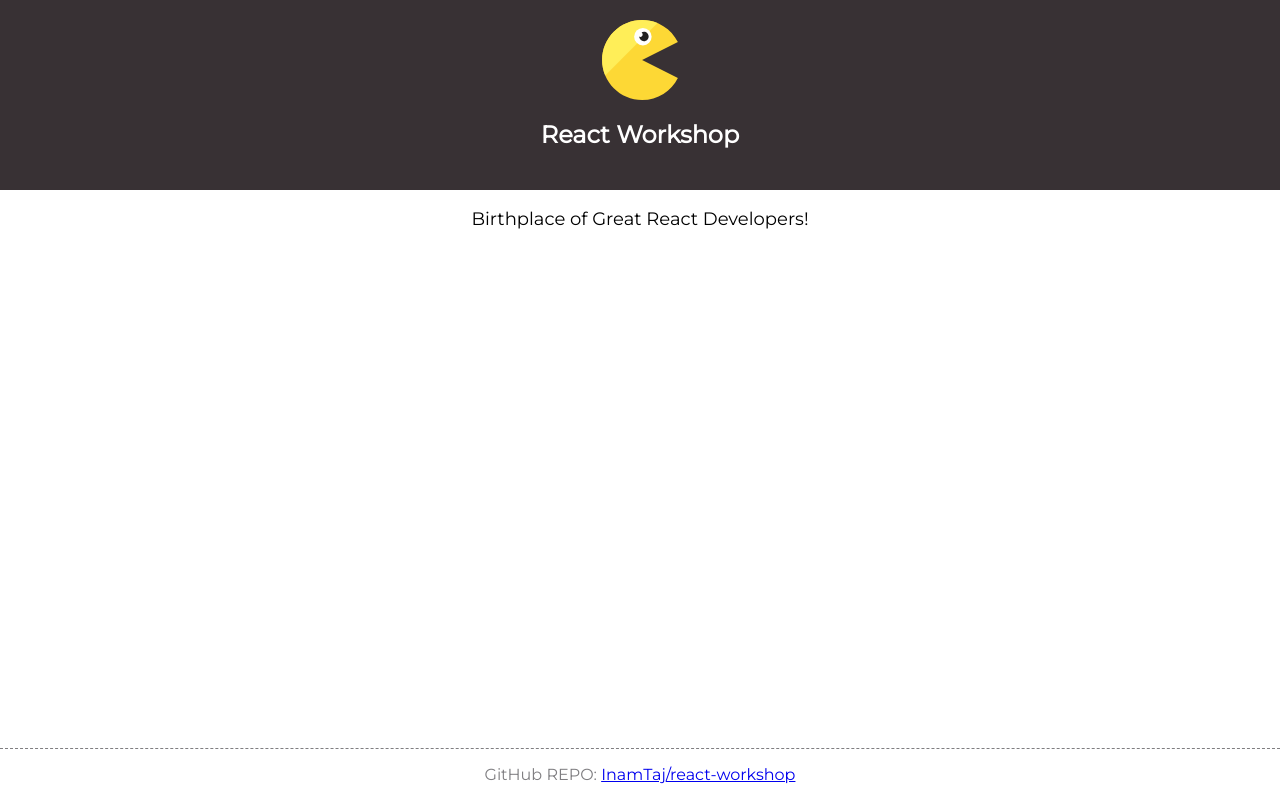
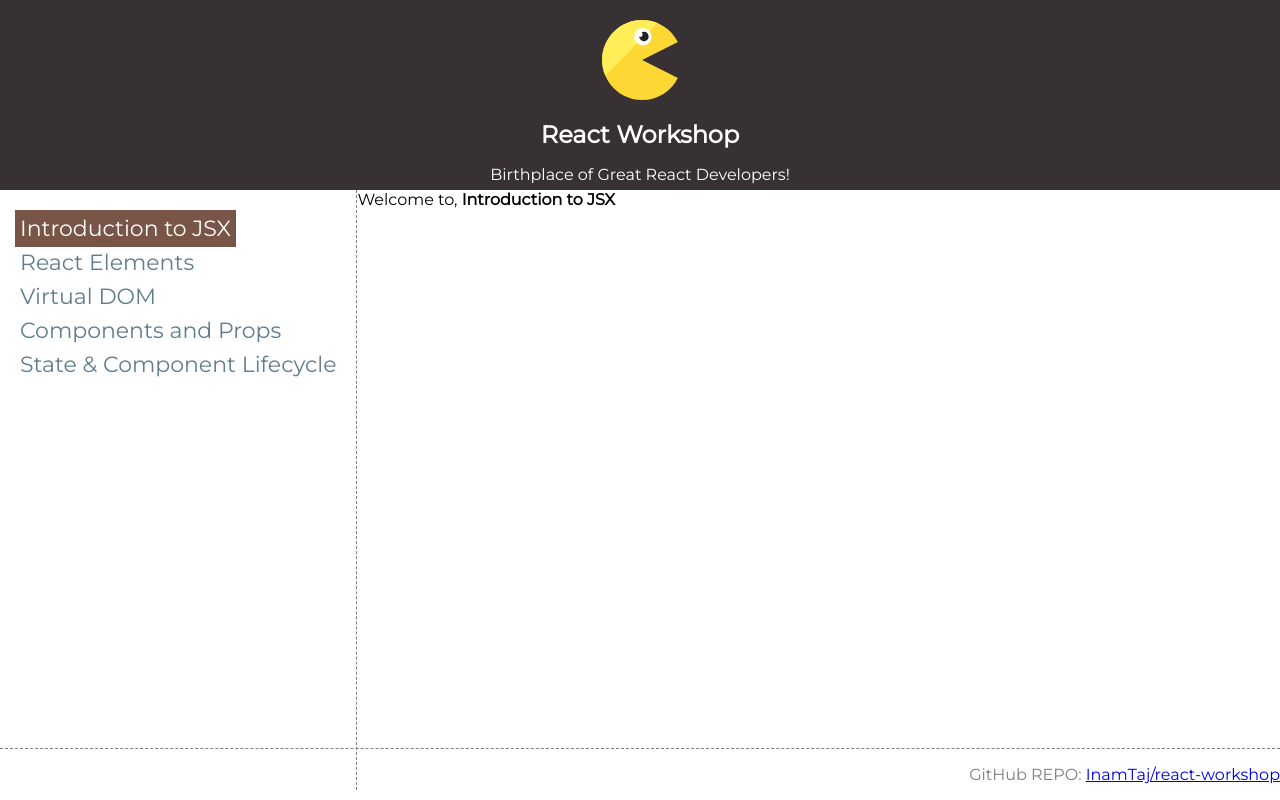
Before and after one commit to InamTaj/react-workshop, a React (Create React App) app: page / in a window 1280 px wide. Built offline with nearby package versions, Linux system fonts and the light colour scheme.

Commit message:
created_basic_structure_of_lessons_UI

```diff
--- a/src/modules/App/App.js
+++ b/src/modules/App/App.js
@@ -2,6 +2,7 @@ import React, { Component } from 'react';
 
 import Header from './components/Header/Header';
 import Footer from './components/Footer/Footer';
+import Lessons from '../Lessons/Lessons';
 
 import './App.css';
 
@@ -10,9 +11,7 @@ class App extends Component {
     return (
       <div className="App">
         <Header/>
-        <p className="App-intro">
-          Birthplace of Great React Developers!
-        </p>
+        <Lessons />
         <Footer/>
       </div>
     );
--- a/src/modules/App/App.css
+++ b/src/modules/App/App.scss
@@ -1,5 +1,4 @@
 .App {
-  text-align: center;
 }
 
 .App-logo {
@@ -9,17 +8,15 @@
 
 .App-header {
   background-color: #383134;
+  color: white;
   height: 150px;
   padding: 20px;
-  color: white;
+  text-align: center;
 }
 
 .App-title {
   font-size: 1.5em;
-}
-
-.App-intro {
-  font-size: large;
+  text-align: center;
 }
 
 @keyframes App-logo-spin {
@@ -32,5 +29,6 @@
   bottom: 0;
   color: #7f7e81;
   position: fixed;
+  text-align: right;
   width: 100%;
 }
--- a/src/modules/App/components/Header/Header.js
+++ b/src/modules/App/components/Header/Header.js
@@ -6,6 +6,7 @@ const Header = () => {
       <header className="App-header">
         <img src={logo} className="App-logo" alt="logo" />
         <h1 className="App-title">React Workshop</h1>
+        <p>Birthplace of Great React Developers!</p>
       </header>
   );
 };
--- /dev/null
+++ b/src/modules/Lessons/Lessons.js
@@ -0,0 +1,70 @@
+/* eslint-disable no-script-url */
+import React, { Component }from 'react';
+import classnames from 'classnames';
+
+import LessonJSX from './components/LessonJSX/LessonJSX';
+
+import './Lessons.css';
+
+const LESSON_TYPES = {
+  JSX: 'Introduction to JSX',
+  REACT_ELEMENTS: 'React Elements',
+  VDOM: 'Virtual DOM',
+  COMP_PROPS: 'Components and Props',
+  COMP_STATE: 'State & Component Lifecycle',
+};
+
+class Lessons extends Component {
+  constructor(props) {
+    super(props);
+
+
+    this.state = {
+      activeLesson: LESSON_TYPES.JSX,
+    };
+  }
+
+  toggleLesson(lesson) {
+    this.setState({
+      activeLesson: lesson,
+    });
+  }
+
+
+  renderActiveLesson = (type) => {
+    switch (type) {
+      case LESSON_TYPES.JSX:
+        return <LessonJSX title={LESSON_TYPES.JSX} />;
+      default:
+        return null;
+    }
+  };
+
+  render() {
+    const { activeLesson } = this.state;
+    return (
+        <div className="lessons">
+          <aside>
+            <ul className="lessons-list">
+              { Object.keys(LESSON_TYPES).map((aLesson) =>
+                  <li key={aLesson} >
+                    <a
+                        className={classnames({'lesson-item': true, active: LESSON_TYPES[aLesson] === activeLesson })}
+                        href="javascript:void(0);"
+                        onClick={this.toggleLesson.bind(this, LESSON_TYPES[aLesson])}>
+                      {LESSON_TYPES[aLesson]}
+                      </a>
+                  </li>)
+              }
+            </ul>
+          </aside>
+          <div className="lesson-body">
+            {this.renderActiveLesson(activeLesson)}
+          </div>
+        </div>
+    );
+  };
+
+}
+
+export default Lessons;
--- /dev/null
+++ b/src/modules/Lessons/Lessons.scss
@@ -0,0 +1,23 @@
+aside {
+  border-right: 1px #7f7e81 dashed;
+  float: left;
+  max-width: 400px;
+  min-height: 75vh;
+  padding: 0 15px;
+}
+
+.lessons-list {
+  list-style: none;
+  padding-left: 0;
+  font-size: 22px;
+  line-height: 34px;
+  .lesson-item {
+    text-decoration: none;
+    color: #607D8B;
+    padding: 5px;
+    &.active {
+      background: #795548;
+      color: white;
+    }
+  }
+}
--- /dev/null
+++ b/src/modules/Lessons/components/LessonJSX/LessonJSX.js
@@ -0,0 +1,18 @@
+import React from 'react';
+import PropTypes from 'prop-types';
+
+const LessonJSX = ({title}) => {
+  return (
+      <div>
+        <span className="title">
+          Welcome to, <strong>{title}</strong>
+        </span>
+      </div>
+  );
+};
+
+LessonJSX.propTypes = {
+  title: PropTypes.string.isRequired,
+};
+
+export default LessonJSX;
```
Also changed, not shown: package.json (+8 -1 lines), src/index.scss (renamed from src/index.css), 2 other files (tests, documents, lock files or other folders).
